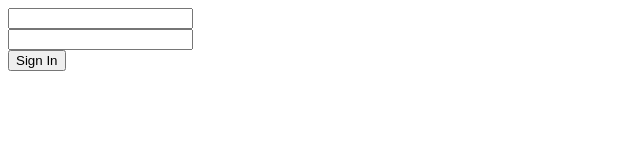
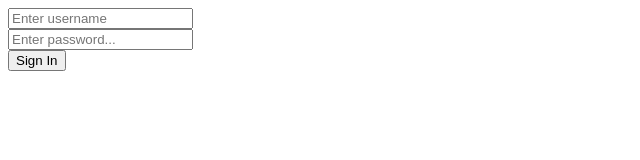
Before and after one commit to jnnhhvn/jnnhhvn.github.io, a plain HTML site: page ACT1/index.html in a window 1280 px wide. Shown: the whole page, without its empty margins (0-640 px from the left). Drawn offline with Linux system fonts and the light colour scheme.

Commit message:
01/20/25 3:40PM

```diff
--- a/ACT1/index.html
+++ b/ACT1/index.html
@@ -10,10 +10,10 @@
     <div class="container">
       <form action="" method="get">
         <div class="form-group">
-          <input type="text" name="" id="" placeholder="" />
+          <input type="text" name="" id="" placeholder="Enter username" />
         </div>
         <div class="form-group">
-          <input type="password" name="" id="" placeholder="" />
+          <input type="password" name="" id="" placeholder="Enter password..." />
         </div>
         <div class="form-group"><button type="submit">Sign In</button></div>
       </form>
```
